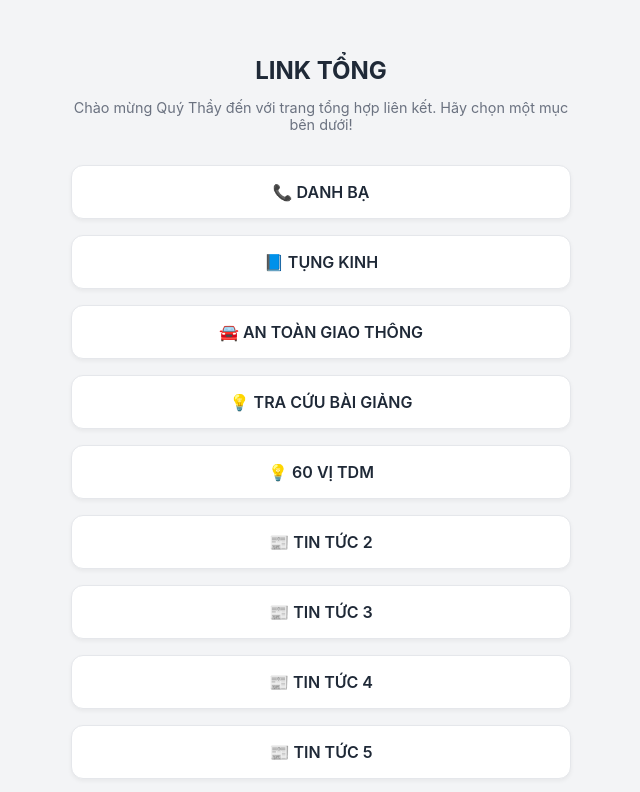
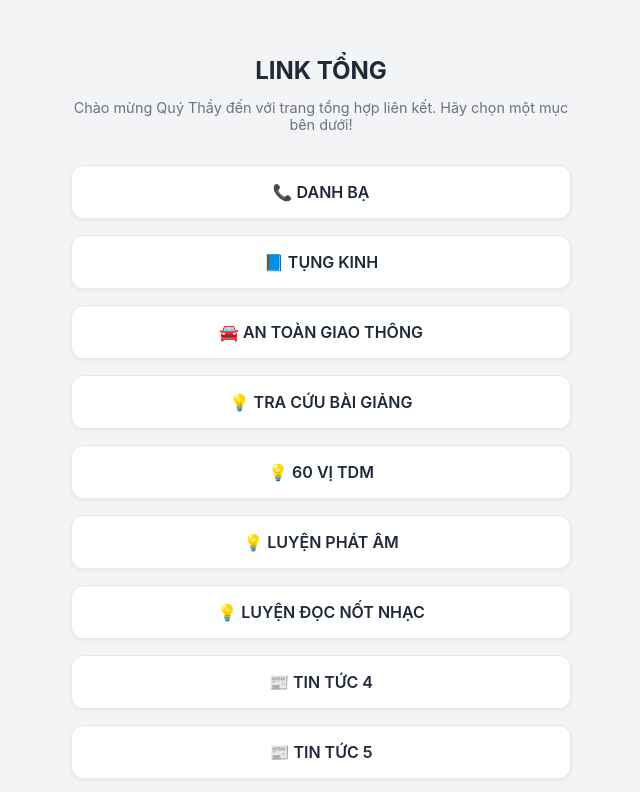
Before and after one commit to HoangLong23f3g2/linktong, a plain HTML site: page index.html in a window 1280 px wide. Shown: the top 792 px of the page, without its empty margins (319-959 px from the left). Drawn offline with Linux system fonts and the light colour scheme.

Commit message:
Update index.html

```diff
--- a/index.html
+++ b/index.html
@@ -92,8 +92,8 @@
             <a href="https://giaoly.vercel.app/" class="link-card" target="_blank" rel="noopener noreferrer">💡 TRA CỨU BÀI GIẢNG</a>
 
             <a href="https://docs.google.com/document/d/1NOzNlvptUZdAU44KWExHSKis3bsB-xo4k82_vpu03as/edit?usp=sharing" class="link-card" target="_blank" rel="noopener noreferrer">💡 60 VỊ TDM</a>
-            <a href="https://tuoitre.vn" class="link-card" target="_blank" rel="noopener noreferrer">📰 TIN TỨC 2</a>
-            <a href="https://tuoitre.vn" class="link-card" target="_blank" rel="noopener noreferrer">📰 TIN TỨC 3</a>
+            <a href="https://lelevietnam99.github.io/test-record/" class="link-card" target="_blank" rel="noopener noreferrer">💡 LUYỆN PHÁT ÂM</a>
+            <a href="https://lelevietnam99.github.io/HOC-NOT-NHAC/" class="link-card" target="_blank" rel="noopener noreferrer">💡 LUYỆN ĐỌC NỐT NHẠC</a>
             <a href="https://tuoitre.vn" class="link-card" target="_blank" rel="noopener noreferrer">📰 TIN TỨC 4</a>
             <a href="https://tuoitre.vn" class="link-card" target="_blank" rel="noopener noreferrer">📰 TIN TỨC 5</a>
             <a href="https://tuoitre.vn" class="link-card" target="_blank" rel="noopener noreferrer">📰 TIN TỨC 6</a>
```
